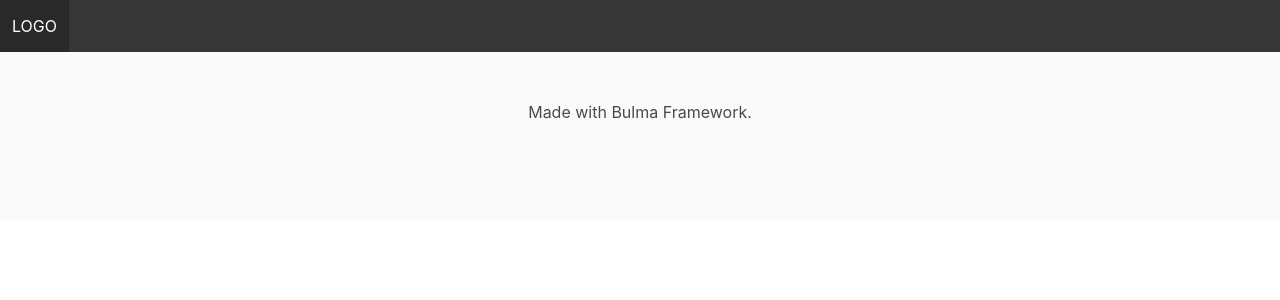
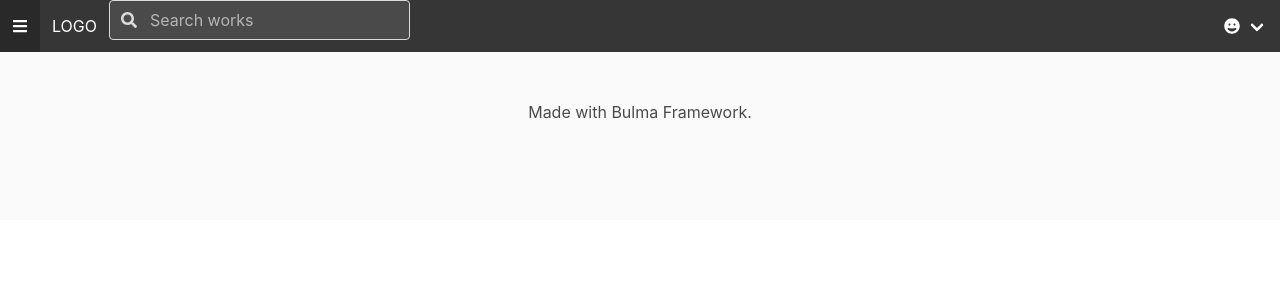
Before and after one commit to HanaHentu/Engineering-Project, an Angular app: page / in a window 1280 px wide. Shown: the top 300 px of the page. Built offline with nearby package versions, Linux system fonts and the light colour scheme.

Commit message:
navbar sadge

```diff
--- a/package.json
+++ b/package.json
@@ -18,6 +18,11 @@
     "@angular/platform-browser": "~13.1.0",
     "@angular/platform-browser-dynamic": "~13.1.0",
     "@angular/router": "~13.1.0",
+    "@fortawesome/angular-fontawesome": "^0.10.1",
+    "@fortawesome/fontawesome-svg-core": "~1.2.36",
+    "@fortawesome/free-brands-svg-icons": "^5.15.4",
+    "@fortawesome/free-regular-svg-icons": "^5.15.4",
+    "@fortawesome/free-solid-svg-icons": "^5.15.4",
     "bulma": "^0.9.3",
     "rxjs": "~7.4.0",
     "tslib": "^2.3.0",
--- a/src/app/app.module.ts
+++ b/src/app/app.module.ts
@@ -5,6 +5,7 @@ import { AppRoutingModule } from './app-routing.module';
 import { AppComponent } from './app.component';
 import { HeaderComponent } from './header/header.component';
 import { FooterComponent } from './footer/footer.component';
+import { FontAwesomeModule } from '@fortawesome/angular-fontawesome';
 
 @NgModule({
   declarations: [
@@ -14,7 +15,8 @@ import { FooterComponent } from './footer/footer.component';
   ],
   imports: [
     BrowserModule,
-    AppRoutingModule
+    AppRoutingModule,
+    FontAwesomeModule
   ],
   providers: [],
   bootstrap: [AppComponent]
--- a/src/app/header/header.component.html
+++ b/src/app/header/header.component.html
@@ -1,8 +1,36 @@
 <div class="navbar is-dark">
-    <!-- logo -->
+    <!-- always visible -->
     <div class="navbar-brand">
+        <!-- sidebar menu button -->
+        <a class="navbar-item">
+            <span class="icon">
+                <fa-icon [icon]="faBars"></fa-icon>
+            </span>
+        </a>
+        <!-- logo -->
         <a class="navbar-item">
             LOGO
         </a>
     </div>
+
+    <!-- not visible on phones -->
+    <div class="navbar-menu">
+        <!-- left side -->
+        <div class="navbar-start">
+            <div class="field is-grouped">
+                <p class="control is-expanded has-icons-left">
+                    <span class="icon is-right"><fa-icon [icon]="faSearch"></fa-icon></span>
+                    <input class="input has-background-grey-dark" type="search" placeholder="Search works"/>
+                </p>
+            </div>
+        </div>
+        <!-- right side -->
+        <div class="navbar-end">
+            <div class="navbar-item has-dropdown is-hoverable">
+                <a class="navbar-link">
+                    <fa-icon [icon]="faGrin"></fa-icon>
+                </a>
+            </div>
+        </div>
+    </div>
 </div>
--- a/src/app/header/header.component.scss
+++ b/src/app/header/header.component.scss
@@ -0,0 +1,10 @@
+$placeholde-color: hsl(0, 0%, 71%);
+$input-color: hsl(0, 0%, 86%);
+
+::placeholder {
+    color: $placeholde-color;
+}
+
+input {
+    color: $input-color;
+}
--- a/src/app/header/header.component.ts
+++ b/src/app/header/header.component.ts
@@ -1,4 +1,5 @@
 import { Component, OnInit } from '@angular/core';
+import { faBars, faSearch, faGrin } from '@fortawesome/free-solid-svg-icons';
 
 @Component({
   selector: 'app-header',
@@ -9,6 +10,10 @@ export class HeaderComponent implements OnInit {
 
   constructor() { }
 
+  faBars = faBars;
+  faSearch = faSearch;
+  faGrin = faGrin;
+
   ngOnInit(): void {
   }
 
```
Also changed, not shown: 1 other file (tests, documents, lock files or other folders).
